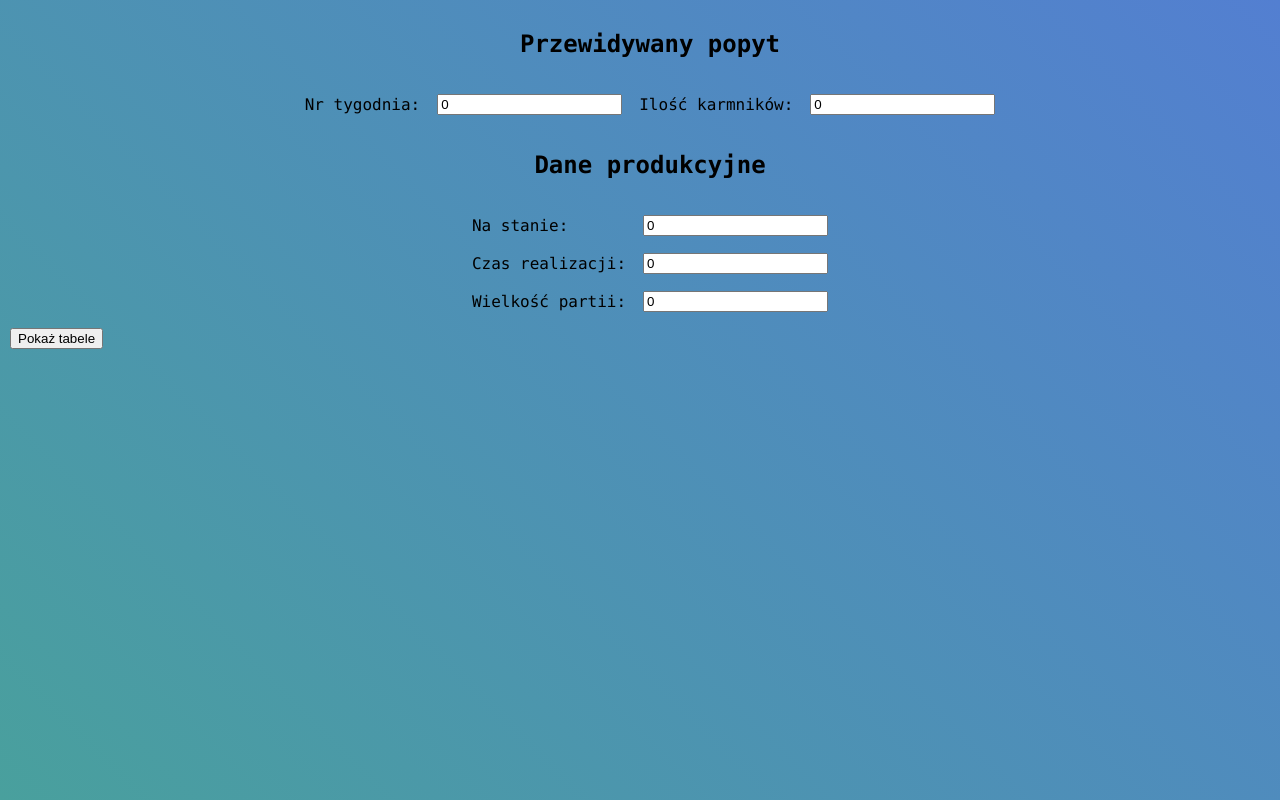
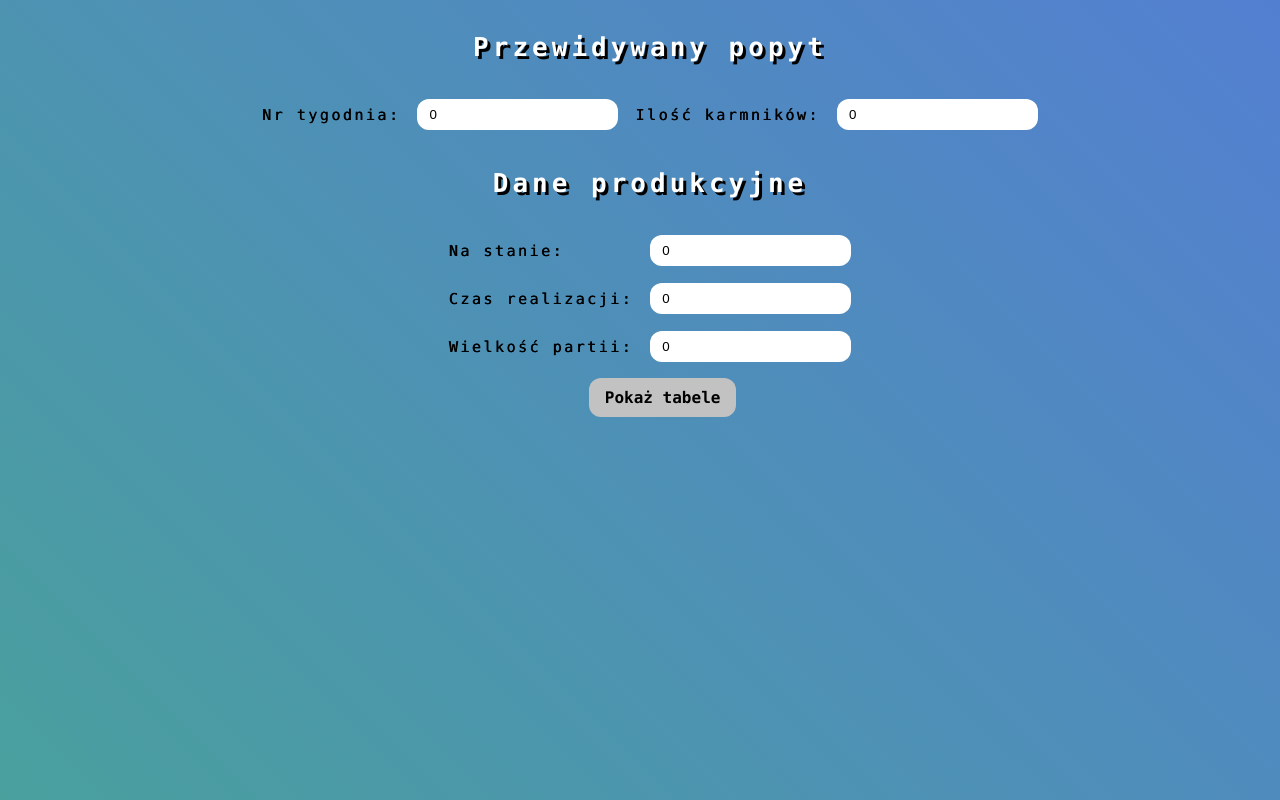
Before and after one commit to Asko24/mrp, a plain HTML site: page index.html in a window 1280 px wide. Drawn offline with Linux system fonts and the light colour scheme.

Commit message:
go to sleep

```diff
--- a/src/form.js
+++ b/src/form.js
@@ -10,25 +10,25 @@ class form {
 
             contentBox.innerHTML =
             `<form action="" method="get" id="mrp">
-                <h2 style="text-align:center;">Przewidywany popyt</h2>
+                <h2 class="form_h2">Przewidywany popyt</h2>
                 <table id="popyt" class="formTable center">
                 </table>
-                <h2 style="text-align:center;">Dane produkcyjne</h2>
+                <h2 class="form_h2">Dane produkcyjne</h2>
                 <table class="formTable center">
                     <tr>
-                        <td><label for="GHP.na_stanie">Na stanie: </label></td>
-                        <td><input type="number" id="GHP.na_stanie" name="GHP.na_stanie" value="0"></td>
+                        <td><label class="form_label" for="GHP.na_stanie">Na stanie: </label></td>
+                        <td><input class="form_input" type="number" id="GHP.na_stanie" name="GHP.na_stanie" value="0"></td>
                     </tr>
                     <tr>
-                        <td><label for="GHP.czas_realizacji">Czas realizacji: </label></td>
-                        <td><input type="number" id="GHP.czas_realizacji" name="GHP.czas_realizacji" value="0"></td>
+                        <td><label class="form_label" for="GHP.czas_realizacji">Czas realizacji: </label></td>
+                        <td><input class="form_input" type="number" id="GHP.czas_realizacji" name="GHP.czas_realizacji" value="0"></td>
                     </tr>
                     <tr>
-                        <td><label for="GHP.wlk_partii">Wielkość partii: </label></td>
-                        <td><input type="number" id="GHP.wlk_partii" name="GHP.wlk_partii" value="0"></td>
+                        <td><label class="form_label" for="GHP.wlk_partii">Wielkość partii: </label></td>
+                        <td><input class="form_input" type="number" id="GHP.wlk_partii" name="GHP.wlk_partii" value="0"></td>
                     </tr>
                 </table>
-                <button type="submit">Pokaż tabele</button>
+                <button class="form_button center" type="submit">Pokaż tabele</button>
             </form>`;
 
             parentElement.appendChild(contentBox)
@@ -45,10 +45,10 @@ class form {
         var table = document.getElementById("popyt")
         var tr = document.createElement('tr')
         tr.innerHTML =
-        `<td><label for="GHP.nr_tyg_`+this.popytId+`">Nr tygodnia: </label></td>
-         <td><input type="number" id="GHP.nr_tyg_`+this.popytId+`" name="GHP.nr_tyg_`+this.popytId+`" value="0"></td>
-         <td><label for="GHP.ilosc_karmnikow_`+this.popytId+`">Ilość karmników: </label></td>
-         <td><input type="number" id="GHP.ilosc_karmnikow_`+this.popytId+`" name="GHP.ilosc_karmnikow_`+this.popytId+`" value="0"></td>`
+        `<td><label class="form_label" for="GHP.nr_tyg_`+this.popytId+`">Nr tygodnia: </label></td>
+         <td><input class="form_input" type="number" id="GHP.nr_tyg_`+this.popytId+`" name="GHP.nr_tyg_`+this.popytId+`" value="0"></td>
+         <td><label class="form_label" for="GHP.ilosc_karmnikow_`+this.popytId+`">Ilość karmników: </label></td>
+         <td><input class="form_input" type="number" id="GHP.ilosc_karmnikow_`+this.popytId+`" name="GHP.ilosc_karmnikow_`+this.popytId+`" value="0"></td>`
         table.appendChild(tr)
         document.getElementById("GHP.nr_tyg_"+ this.popytId).addEventListener("change", () => {
             this.firstChanged = true
--- a/src/style.css
+++ b/src/style.css
@@ -18,9 +18,56 @@ body {
 
 .contentBox {
     margin: auto;
-	font-family: "Lucida Console";
+    font-family: "Lucida Console";
     padding: 10px;
 }
+
+/* form */
+.form_h2 {
+    text-align:center;
+    color: white;
+    font-size: 26px;
+    text-shadow: 3px 3px black;
+    font-weight: bold;
+    letter-spacing: 4px;
+}
+
+.form_label {
+    font-size: 15px;
+    letter-spacing: 2.5px;
+    text-shadow: 0.4px 0.4px black;
+}
+
+.form_input {
+    padding: 8px 12px;
+    border: none;
+    border-radius: 12px;
+}
+
+.form_button {
+    font-family: "Lucida Console";
+    border: none;
+    background-color: rgb(194, 194, 194);
+    padding: 10px 16px;
+    font-weight: bold;
+    text-decoration: none;
+    display: inline-block;
+    border-radius: 12px;
+    text-align: center;
+    position: absolute;
+    left: 46%;
+    font-size: 16px;
+    cursor: pointer;
+}
+
+.form_button:hover {
+    background-color: rgb(168, 168, 168, 0.816);
+}
+.form_button:active {
+    background-color: rgb(168, 168, 168, 0.816);
+    transform: translateY(3px);
+}
+
 /* titles */
 .title{
     color: white;
```
